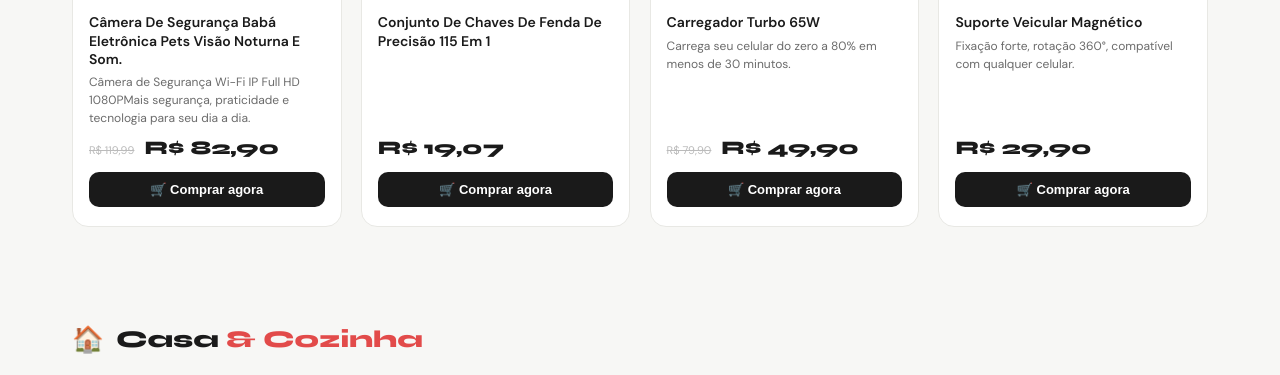
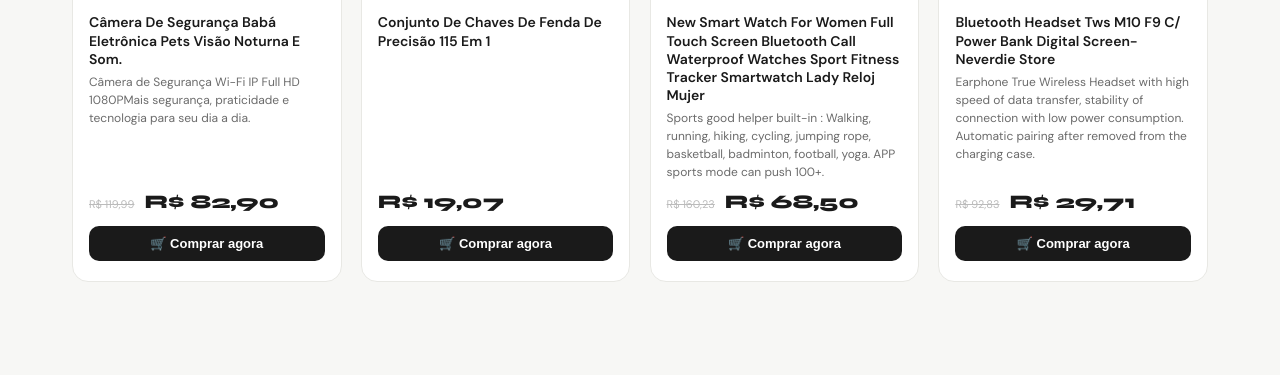
Before and after one commit to nxspoli/nxspoli.github.io, a plain HTML site: page index.html in a window 1280 px wide. Shown: the part 935-1310 px from the top of the page. Drawn offline with Linux system fonts and the light colour scheme.

Commit message:
Update index.html

```diff
--- a/index.html
+++ b/index.html
@@ -168,9 +168,8 @@ const catalog = [
     products: [
       { name: "Câmera De Segurança Babá Eletrônica Pets Visão Noturna E Som.", price: "82,90", old: "119,99", desc: "Câmera de Segurança Wi-Fi IP Full HD 1080PMais segurança, praticidade e tecnologia para seu dia a dia.", badge: "Oferta", img: "https://http2.mlstatic.com/D_NQ_NP_2X_731206-MLB106547650819_022026-F.webp", link: "https://meli.la/13kbswd" },
       { name: "Conjunto De Chaves De Fenda De Precisão 115 Em 1", desc: "", price: "19,07", old: "", badge: "Top", img: "https://http2.mlstatic.com/D_NQ_NP_2X_883398-CBT108926170286_032026-F.webp", link: "https://meli.la/31YWVS4" },
-      { name: "Carregador Turbo 65W", desc: "Carrega seu celular do zero a 80% em menos de 30 minutos.", price: "49,90", old: "79,90", badge: "Oferta", img: "https://http2.mlstatic.com/D_NQ_NP_849807-MLA71694487416_092023-O.webp", link: "SEU_LINK_AFILIADO_AQUI" },
-      { name: "Suporte Veicular Magnético", desc: "Fixação forte, rotação 360°, compatível com qualquer celular.", price: "29,90", old: "", badge: "Novo", img: "https://http2.mlstatic.com/D_NQ_NP_793455-MLA71694487432_092023-O.webp", link: "SEU_LINK_AFILIADO_AQUI" },
-    ]
+      { name: "New Smart Watch For Women Full Touch Screen Bluetooth Call Waterproof Watches Sport Fitness Tracker Smartwatch Lady Reloj Mujer", desc: "Sports good helper built-in : Walking, running, hiking, cycling, jumping rope, basketball, badminton, football, yoga. APP sports mode can push 100+.", price: "68,50", old: "160,23", badge: "Oferta", img: "https://ae-pic-a1.aliexpress-media.com/kf/S7994a526c19c4272a00c345934af874bd.jpg?has_lang=1&ver=2_220x220q75.jpg_.avif", link: "https://s.click.aliexpress.com/e/_c417urZb" },
+      { name: "Bluetooth Headset Tws M10 F9 C/ Power Bank Digital Screen-Neverdie Store", desc: "Earphone True Wireless Headset with high speed of data transfer, stability of connection with low power consumption. Automatic pairing after removed from the charging case.", price: "29,71", old: "92,83", badge: "Novo", img: "https://ae-pic-a1.aliexpress-media.com/kf/Afc93702360be421cbe00160e55ac47b0Z.png_220x220.png_.avif", link: "https://s.click.aliexpress.com/e/_c3edQ5h7" }, ]
   },
   {
     category: "Casa & Cozinha",
```
